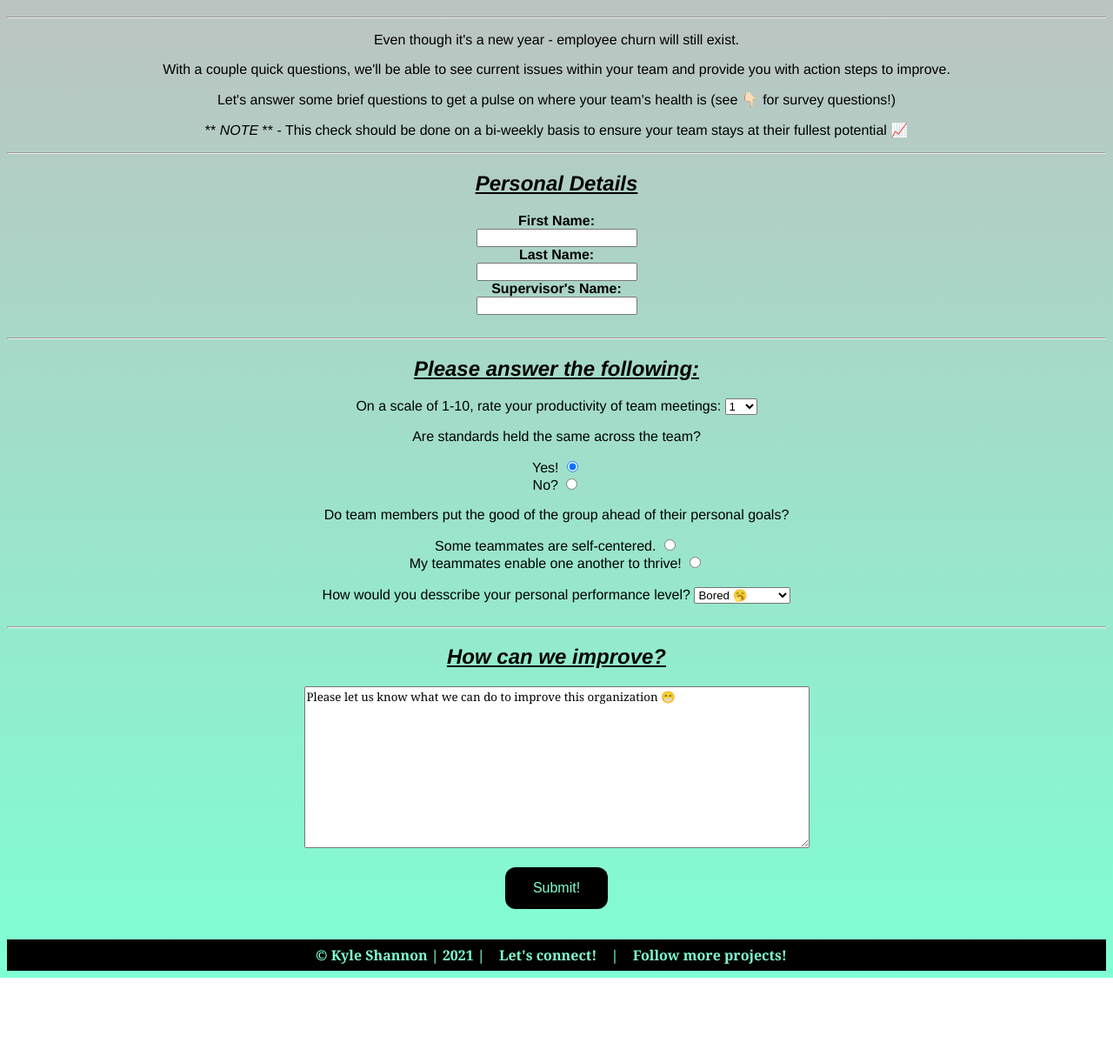
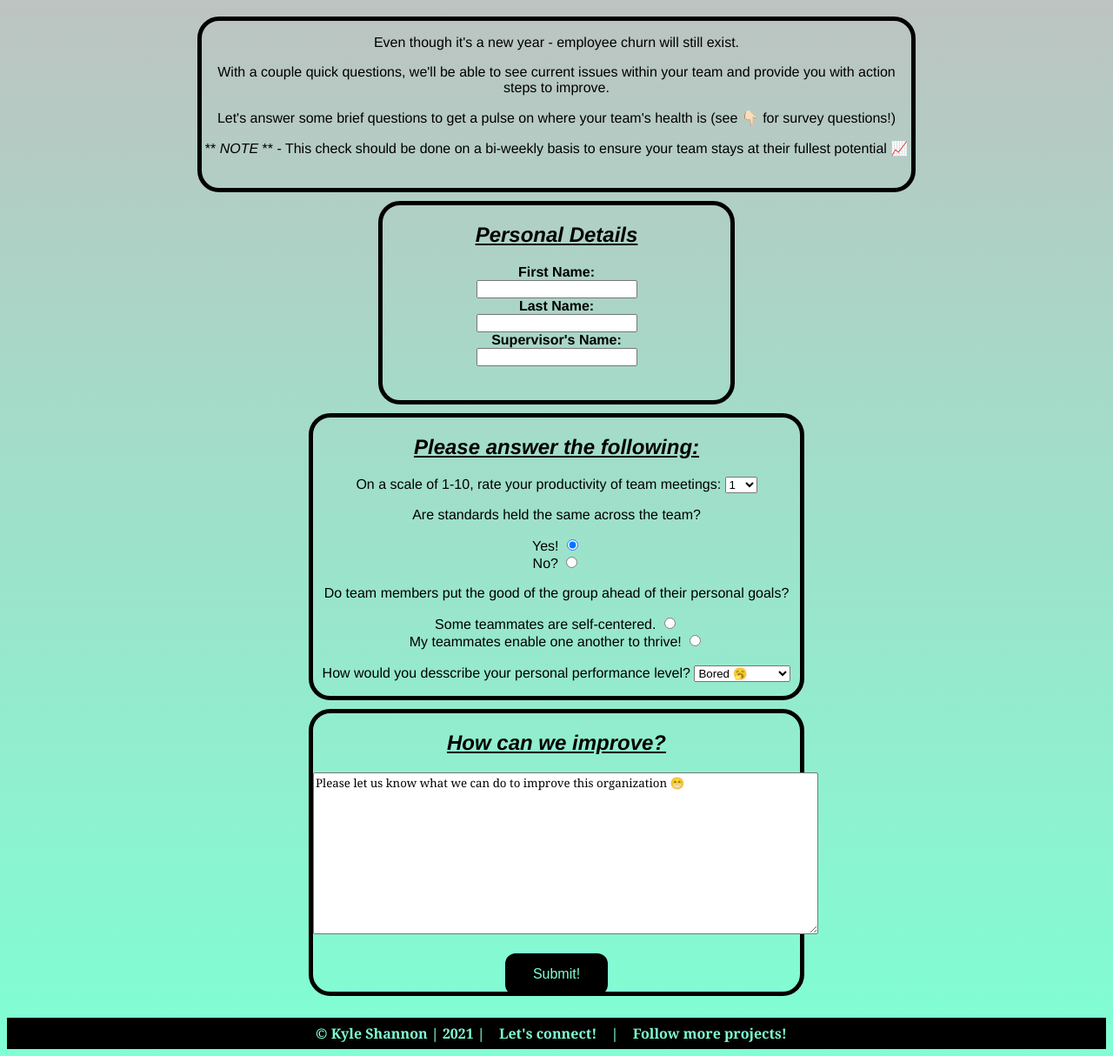
Before and after one commit to OfficialKyleShannon/teamsurvey2.0, a plain HTML site: page index.html in a window 1280 px wide. Shown: the part 67-1281 px from the top of the page at 87% size. Before the commit the page ends 1191 px from the top, so only its background shows below. Drawn offline with Linux system fonts and the light colour scheme.

Commit message:
Add files via upload

```diff
--- a/index.html
+++ b/index.html
@@ -12,7 +12,7 @@
     <body>
 
       <header id="header"><h1>Tired of <em>losing</em> your best performers?
-      We've got <em>you</em> covered.</h1></header><hr>
+      We've got <em>you</em> covered.</h1></header>
 
       <div id="intro">
 
@@ -23,7 +23,7 @@
 
         <p> Let's answer some brief questions to get a pulse on where your team's health is (see 👇🏻 for survey questions!)</p>
 
-        <p>** <em>NOTE</em> ** - This check should be done on a bi-weekly basis to ensure your team stays at their fullest potential 📈</p><hr>
+        <p>** <em>NOTE</em> ** - This check should be done on a bi-weekly basis to ensure your team stays at their fullest potential 📈</p>
 
       </div>
 
@@ -40,7 +40,7 @@
         <input type="text" id="lastName"><br>
 
         <label for="supervisor">Supervisor's Name: </label><br>
-        <input type="text" id="supervisor"><br><br><hr>
+        <input type="text" id="supervisor"><br><br>
 
       </div>
 
@@ -94,7 +94,7 @@
           <option value="engaged">Engaged 🤔</option>
           <option value="optimum">Optimum 🚀</option>
           <option value="burned">Burned Out 🤬</option>
-        </select><br><br><hr>
+        </select><br><br>
 
       </div>
 
--- a/style.css
+++ b/style.css
@@ -18,6 +18,12 @@ body {
  text-align: center;
  font-family: Helvetica, Arial, sans-serif;
  font-weight: 500;
+ border: 5px solid black;
+ border-radius: 25px;
+ height: 12em;
+ width: 51em;
+ margin-left: auto;
+ margin-right: auto;
 
 }
 
@@ -25,14 +31,21 @@ body {
 
  text-decoration: underline;
 
+
 }
 
 #info {
 
+ border: 5px solid black;
+ border-radius: 25px;
+ height: 14em;
+ width: 25em;
+ margin-left: auto;
+ margin-right: auto;
+ margin-top: 10px;
  text-align: center;
  font-family: Helvetica, Arial, sans-serif;
  font-weight: bold;
- display: block;
 
 }
 
@@ -40,6 +53,13 @@ body {
 
  text-align: center;
  font-family: Helvetica, Arial, sans-serif;
+ border: 5px solid black;
+ border-radius: 25px;
+ height: 20em;
+ width: 35em;
+ margin-left: auto;
+ margin-right: auto;
+ margin-top: 10px;
 
 }
 
@@ -54,6 +74,13 @@ body {
  text-align: center;
  font-family: Helvetica, Arial, sans-serif;
  text-decoration: underline;
+ border: 5px solid black;
+ border-radius: 25px;
+ height: 20em;
+ width: 35em;
+ margin-left: auto;
+ margin-right: auto;
+ margin-top: 10px;
 
 }
 
@@ -94,13 +121,13 @@ footer {
  color: aquamarine;
  font-family: Georgia, 'Times New Roman', Times, serif;
  font-weight: bold;
- margin-top: 35px;
+ margin-top: 25px;
 
 }
 
 a:link, a:visited {
 
- background-color: black;
+ background-color: transparent;
  color: aquamarine;
  padding: 7px 12px;
  text-align: center;
```
